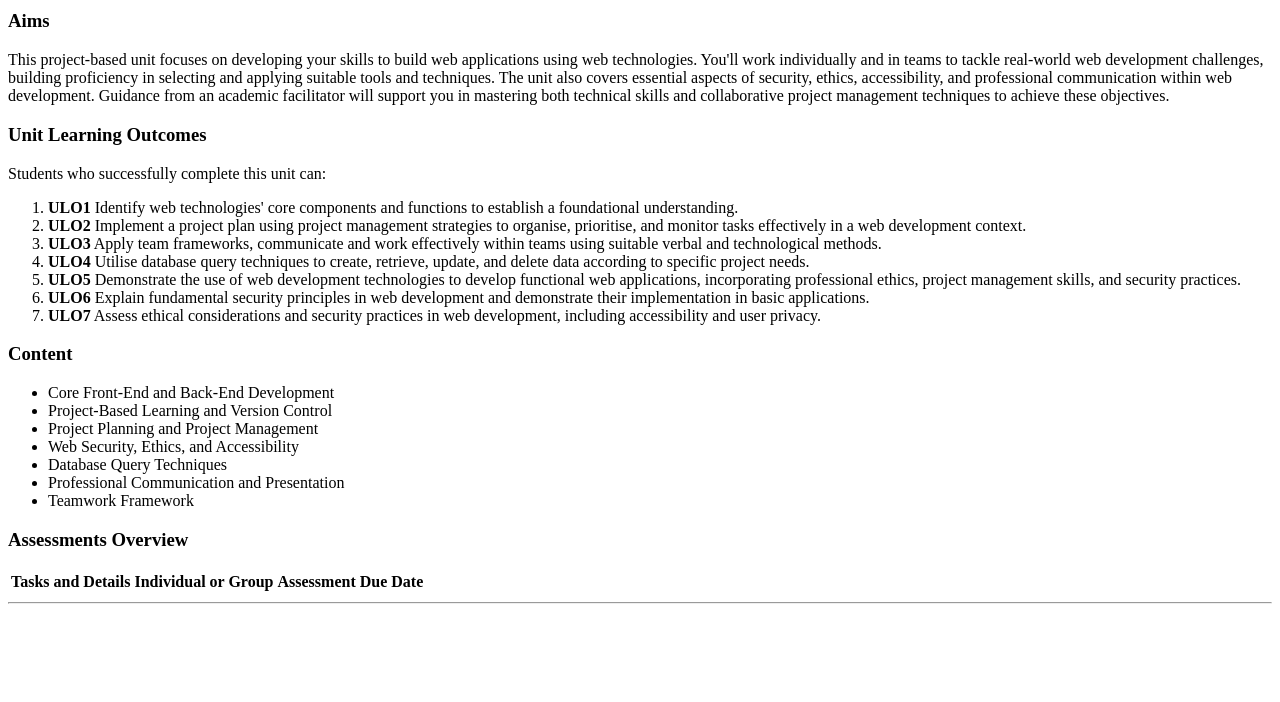
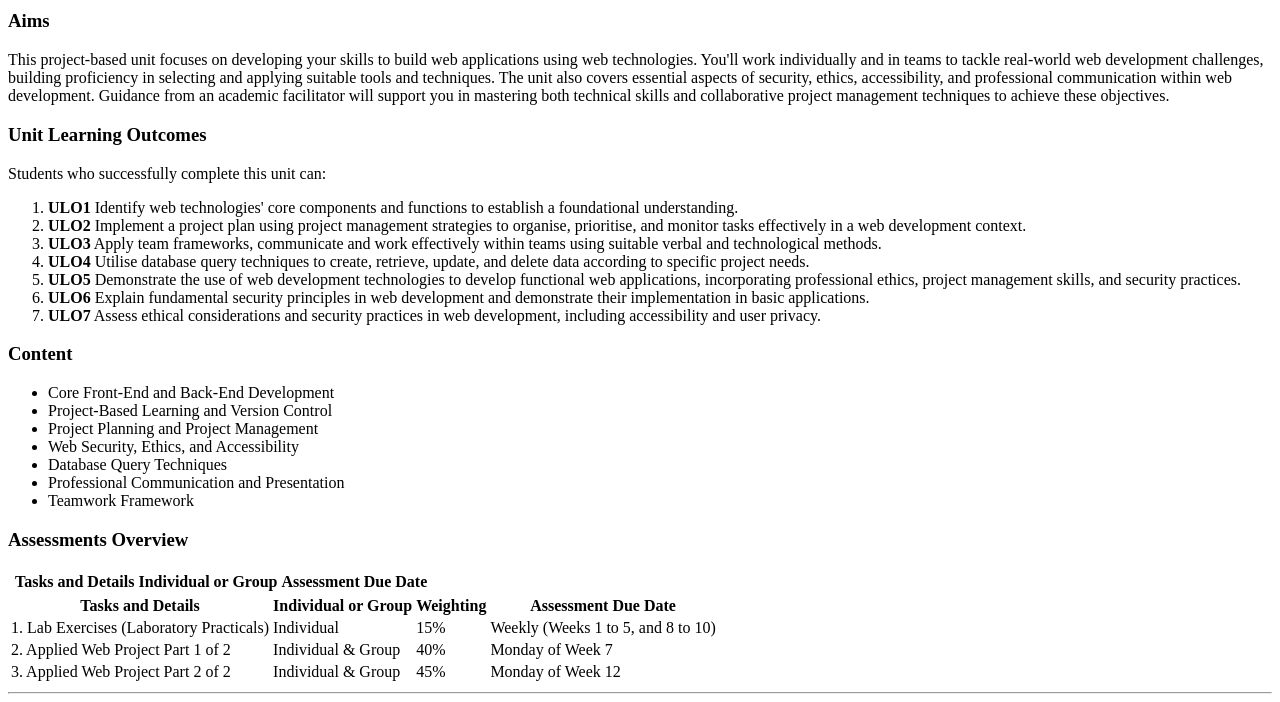
Before and after one commit to VuHoangLong07/lab02, a plain HTML site: page index.html in a window 1280 px wide. Shown: the part 288-990 px from the top of the page. Before the commit the page ends 900 px from the top, so only its background shows below. Drawn offline with Linux system fonts and the light colour scheme.

Commit message:
finished

```diff
--- a/index.html
+++ b/index.html
@@ -77,13 +77,42 @@ including accessibility and user privacy.</li>
             <div>
                 <h3>Assessments Overview</h3>
                 <table>
-                    <tr>
+                    <th>
                         <th>Tasks and Details</th>
                         <th>Individual or Group</th>
                         <th>Assessment Due Date</th>
-                    </tr>
+                    </th>
+
                 </table>
             </div>
+
+
+            <table>
+                <tr>
+                    <th>Tasks and Details</th>
+                    <th>Individual or Group</th>
+                    <th>Weighting</th>
+                    <th>Assessment Due Date</th>
+                </tr>
+                <tr>
+                    <td>1. Lab Exercises (Laboratory Practicals)</td>
+                    <td>Individual</td>
+                    <td>15%</td>
+                    <td>Weekly (Weeks 1 to 5, and 8 to 10)</td>
+                </tr>
+                <tr>
+                    <td>2. Applied Web Project Part 1 of 2</td>
+                    <td>Individual &amp; Group</td>
+                    <td>40%</td>
+                    <td>Monday of Week 7</td>
+                </tr>
+                <tr>
+                    <td>3. Applied Web Project Part 2 of 2</td>
+                    <td>Individual &amp; Group</td>
+                    <td>45%</td>
+                    <td>Monday of Week 12</td>
+                </tr>
+            </table>
         </main>
 
 
```
